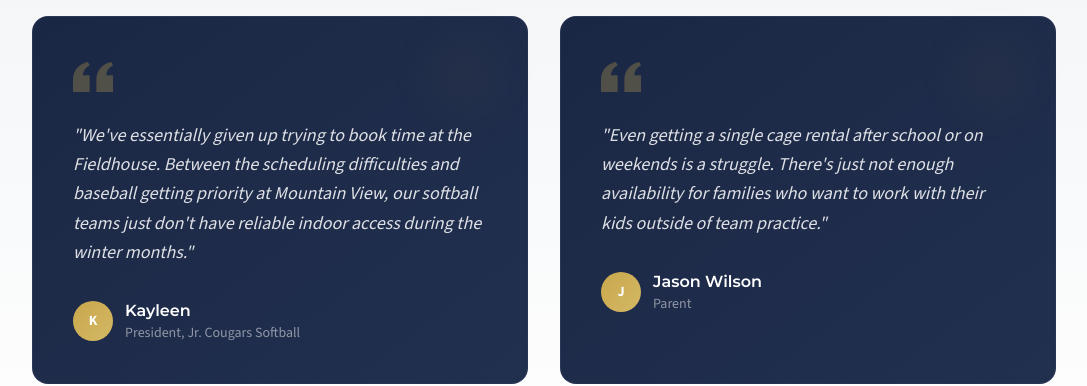
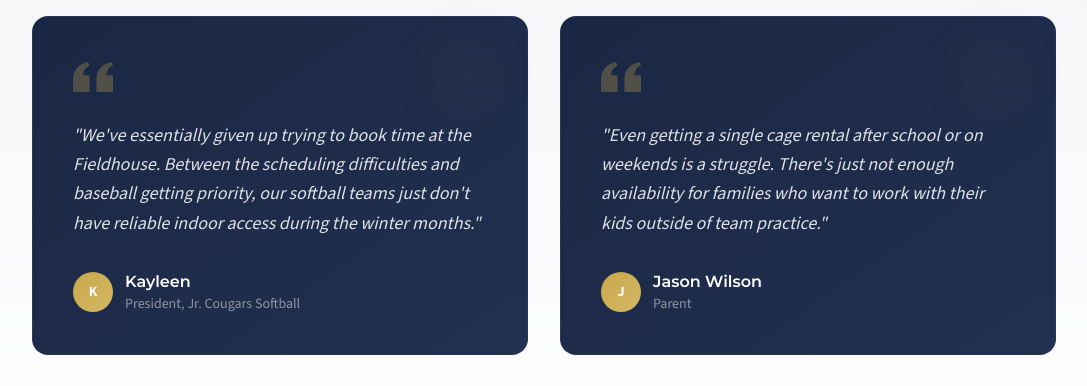
Before and after one commit to kcloud99/bpl_website, a React (Vite) app in the folder bpl-website/: page / in a window 1280 px wide. Shown: the part 7420-7806 px from the top of the page, without its empty margins (96-1183 px from the left). Built offline with nearby package versions, Linux system fonts and the light colour scheme; no server answers.

Commit message:
update testimonial

```diff
--- a/bpl-website/src/pages/Home.jsx
+++ b/bpl-website/src/pages/Home.jsx
@@ -439,7 +439,7 @@ export default function Home() {
           <div className="grid grid-cols-1 md:grid-cols-2 gap-8 max-w-5xl mx-auto">
             {[
               {
-                quote: "We've essentially given up trying to book time at the Fieldhouse. Between the scheduling difficulties and baseball getting priority at Mountain View, our softball teams just don't have reliable indoor access during the winter months.",
+                quote: "We've essentially given up trying to book time at the Fieldhouse. Between the scheduling difficulties and baseball getting priority, our softball teams just don't have reliable indoor access during the winter months.",
                 name: 'Kayleen',
                 title: 'President, Jr. Cougars Softball',
               },
```
